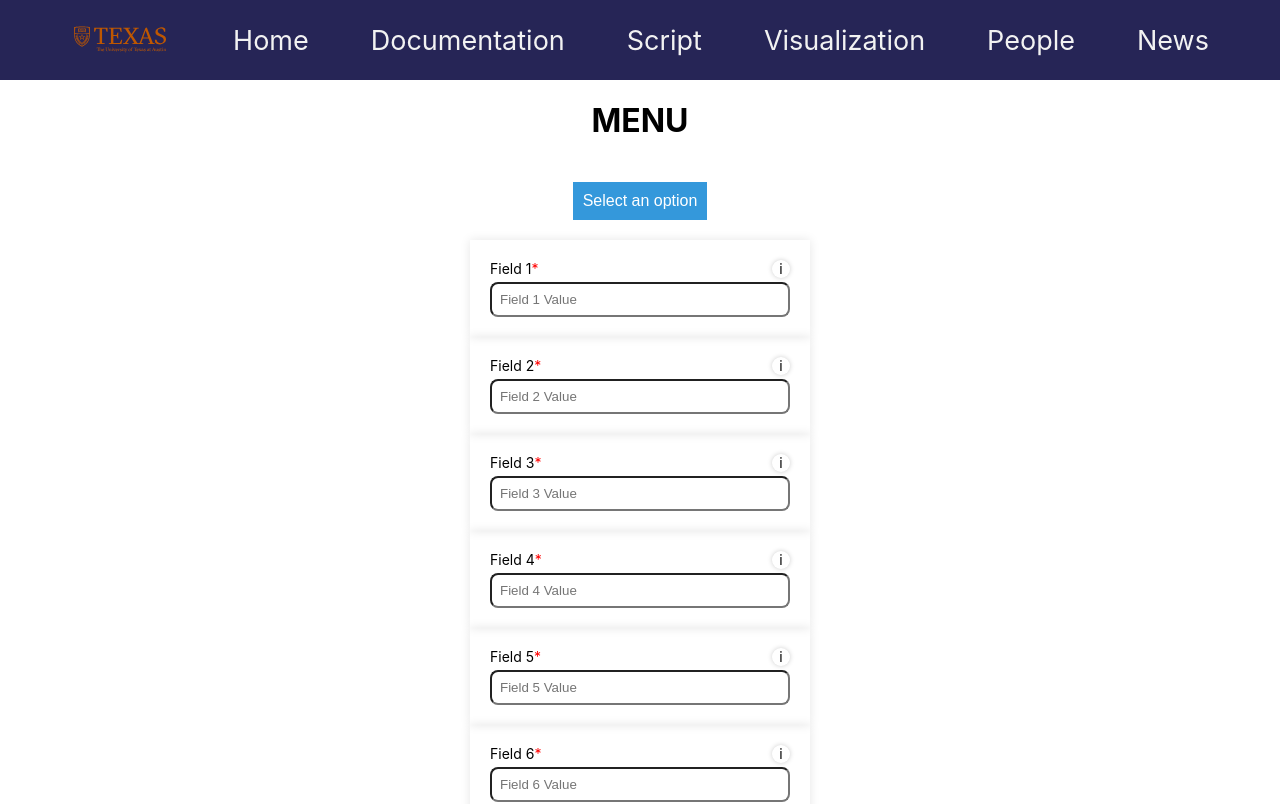
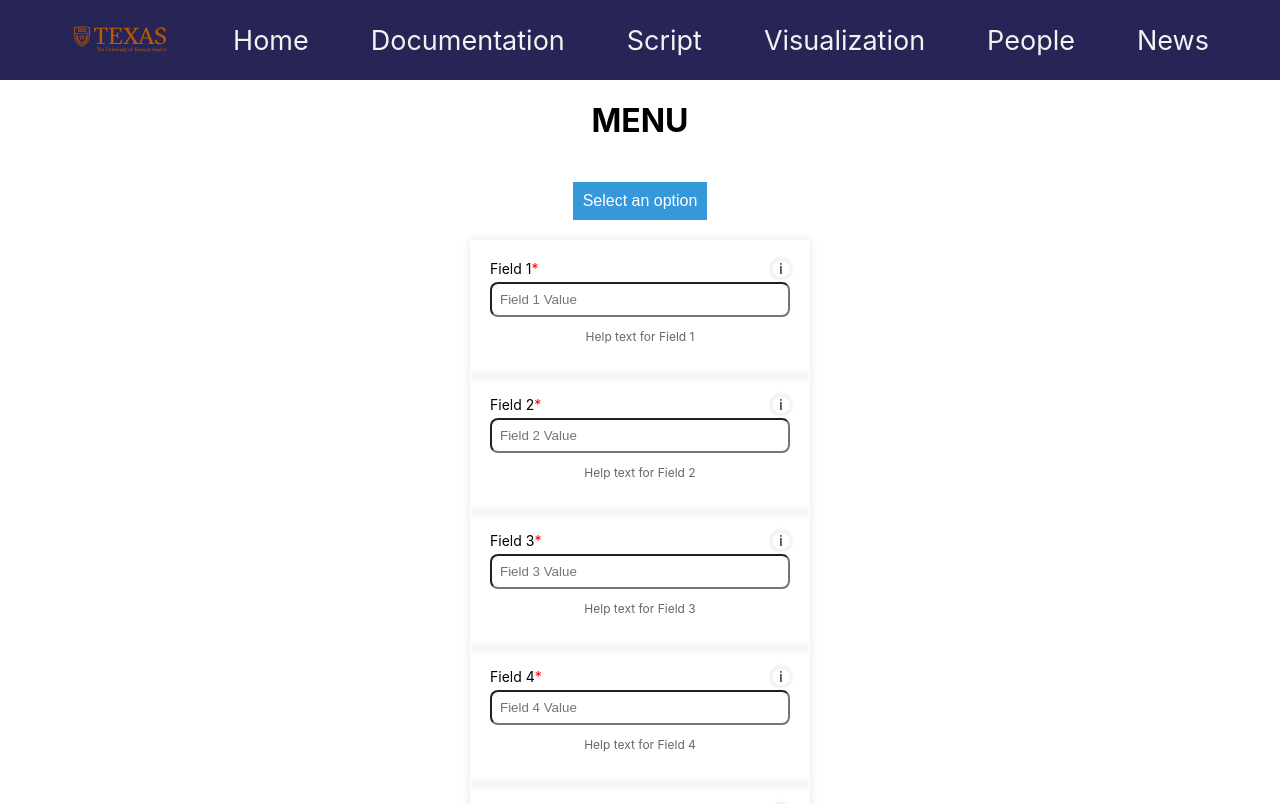
Before and after one commit to JanSteinhauer/SeniorDesignQuantumNanoElectronics, a React (Create React App) app in the folder FrontEnd/quantumnano/: page /visualization in a window 1280 px wide. Shown: the top 804 px of the page. Built offline with nearby package versions, Linux system fonts and the light colour scheme.

Commit message:
dropdown prevalue fix

```diff
--- a/FrontEnd/quantumnano/src/component/InputField.js
+++ b/FrontEnd/quantumnano/src/component/InputField.js
@@ -1,4 +1,4 @@
-import React, { useState, useCallback } from 'react';
+import React, { useState, useCallback, useEffect } from 'react';
 import styled from 'styled-components';
 import PropTypes from 'prop-types'; // Make sure this import is added
 
@@ -58,10 +58,13 @@ const HelpText = styled.p`
   display: ${props => props.show ? 'block' : 'none'};
 `;
 
-
 const InputField = ({ labelText, inputPlaceholder, helpText, showAsterisk, onValueChange, min, max, value }) => {
   const [inputValue, setInputValue] = useState(value || '');
 
+  useEffect(() => {
+    // This effect updates the internal state whenever the value prop changes
+    setInputValue(value);
+  }, [value]);
 
   const debounce = (func, wait) => {
     let timeout;
@@ -76,44 +79,29 @@ const InputField = ({ labelText, inputPlaceholder, helpText, showAsterisk, onVal
     };
   };
 
-
-
   const debouncedValidation = useCallback(
     debounce((newValue) => {
-      // Check if newValue is a number
-      if (isNaN(newValue)) {
-        alert('Please enter a valid number');
+      // Validations...
+      if (!isNaN(newValue) && newValue >= min && newValue <= max) {
+        setInputValue(newValue);
+        onValueChange && onValueChange(newValue);
+      } else {
         setInputValue('');
-        return;
+        onValueChange && onValueChange('');
       }
-
-
-      // Check the bounds
-      if (newValue < min || newValue > max) {
-        alert(`Value must be between ${min} and ${max}`);
-        setInputValue('');
-        return;
-      }
-
-
-      setInputValue(newValue);
-      onValueChange && onValueChange(newValue);
     }, 350),
-    []
+    [min, max, onValueChange]
   );
-
 
   const handleInputChange = (e) => {
     const newValue = e.target.value;
-    setInputValue(newValue);
     debouncedValidation(newValue);
   };
-
 
   return (
     <Container>
       <Label>
-        {labelText} {showAsterisk && <Asterisk> *</Asterisk>}
+        {labelText} {showAsterisk && <Asterisk>*</Asterisk>}
         <InfoIcon>i</InfoIcon>
       </Label>
       <Input
@@ -122,10 +110,11 @@ const InputField = ({ labelText, inputPlaceholder, helpText, showAsterisk, onVal
         value={inputValue}
         onChange={handleInputChange}
       />
-      <HelpText>{helpText}</HelpText>
+      <HelpText show={!!helpText}>{helpText}</HelpText>
     </Container>
   );
 };
+
 
 
 
--- a/FrontEnd/quantumnano/src/component/InputFields.js
+++ b/FrontEnd/quantumnano/src/component/InputFields.js
@@ -1,72 +1,58 @@
-import React, { useState } from 'react';
+import React, { useState, useEffect } from 'react';
 import styled from 'styled-components';
 import InputField from './InputField';
 import DropDown from './DropDown';
 
-
 const Container = styled.div`
-  // width: 300px;
-  // margin: 0 auto;
-  // padding: 20px;
-  // box-shadow: 0 0 10px rgba(0, 0, 0, 0.1);
   display: flex;
   flex-direction: column;
   align-items: center;
   margin-top: 20px;
 `;
 
-
-
-
 const InputFields = () => {
   const [selectedOption, setSelectedOption] = useState(null);
-  const handleValueChange = (field, value) => {
-    console.log(`Field: ${field}, Value: ${value}`);
-    // You can perform any other actions with the value, e.g., update state
+  // Initialize inputValues state with an array of empty strings or default values
+  const [inputValues, setInputValues] = useState(Array(6).fill('')); // Assuming 6 input fields
+
+  const handleValueChange = (index, value) => {
+    // Update the specific value based on the index
+    const updatedValues = inputValues.map((val, i) => i === index ? value : val);
+    setInputValues(updatedValues);
   };
-
-
 
   const handleDropdownSelect = (option) => {
     setSelectedOption(option);
   };
 
-
   const setValuesBasedOnOption = () => {
-    // Implement logic to set values based on the selectedOption
+    // Logic to set values based on the selectedOption
     console.log('Setting values based on option:', selectedOption);
     switch (selectedOption?.value) {
-      case 'Defaults':
-        // Set all input values to 0
-        for (let i = 1; i <= 6; i++) {
-          handleValueChange(`Field ${i}`, 0);
-        }
+      case 'defaults':
+        // setInputValues(Array(6).fill(0)); // Set all input values to 0 for "Defaults"
         break;
-      case 'presetOne': // first example test
-        // Set values for Preset One
-        handleValueChange('Field 1', 1);
-        handleValueChange('Field 2', 23);
-        handleValueChange('Field 3', 22);
-        handleValueChange('Field 4', 44);
-        handleValueChange('Field 5', 5);
-        handleValueChange('Field 6', 90);
+      case 'presetOne':
+        // Set values for "Preset One"
+        const presetValues = [1, 23, 22, 44, 5, 90];
+        setInputValues(presetValues);
         break;
-      // more cases for additional options as needed
+      case 'presetTwo':
+        const presetValues2 = [3, 3, 32, 55, 42, 60];
+        setInputValues(presetValues2);
+        break;
+      // Add more cases as needed
       default:
-      // do nothing
+        setInputValues(Array(6).fill('')); // Reset or clear values
         break;
     }
   };
 
-
-
-
-  React.useEffect(() => {
+  useEffect(() => {
     setValuesBasedOnOption();
   }, [selectedOption]);
 
-
-return (
+  return (
     <Container>
       <DropDown
         options={[
@@ -78,14 +64,15 @@ return (
         selectedOption={selectedOption}
         onSelect={handleDropdownSelect}
       />
-      {Array.from({ length: 6 }, (_, i) => (
+      {inputValues.map((value, index) => (
         <InputField
-          key={i}
-          labelText={`Field ${i + 1}`}
-          inputPlaceholder={selectedOption ? `${selectedOption.label}` : `Field ${i + 1} Value`}
-          helpText={`Help text for Field ${i + 1}`}
+          key={index}
+          labelText={`Field ${index + 1}`}
+          inputPlaceholder={`Field ${index + 1} Value`}
+          helpText={`Help text for Field ${index + 1}`}
           showAsterisk={true}
-          onValueChange={(value) => handleValueChange(`Field ${i + 1}`, value)}
+          value={value} // Pass the current value to each InputField
+          onValueChange={(newValue) => handleValueChange(index, newValue)}
           min={0}
           max={100}
         />
@@ -94,5 +81,4 @@ return (
   );
 };
 
-
 export default InputFields;
--- a/FrontEnd/quantumnano/src/pages/Script.js
+++ b/FrontEnd/quantumnano/src/pages/Script.js
@@ -97,6 +97,7 @@ const Script = () => {
 
   return (
     <div className="visualization">
+
       <h1>Input your parameters to get a Julia Script 🧮</h1>
       <FileDropIn/>
       <ToggleSwitchContainer>
```
